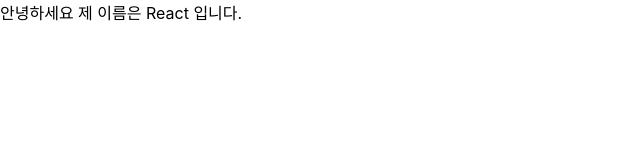
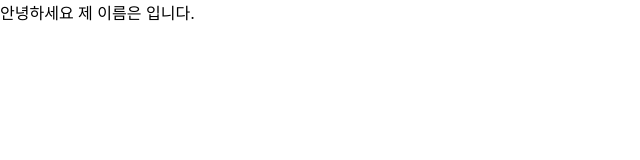
Before and after one commit to minseon33/Like-wet-in-the-light-rain, a React (Create React App) app in the folder theAteOfReact/hello-react/: page / in a window 1280 px wide. Shown: the top 160 px of the page, without its empty margins (0-640 px from the left). Built offline with nearby package versions, Linux system fonts and the light colour scheme.

Commit message:
Update App.js

```diff
--- a/theAteOfReact/hello-react/src/App.js
+++ b/theAteOfReact/hello-react/src/App.js
@@ -1,6 +1,6 @@
 import MyComponent from "./MyComponent";
 const App = () => {
-  return <MyComponent name="React" />;
+  return <MyComponent />;
 };
 
 export default App;
```
